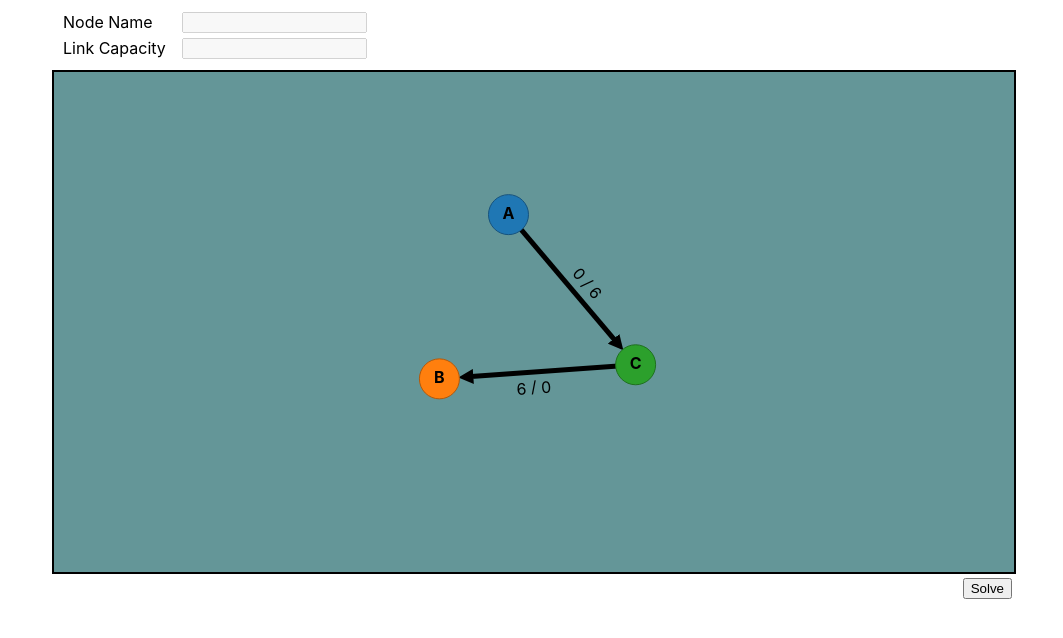
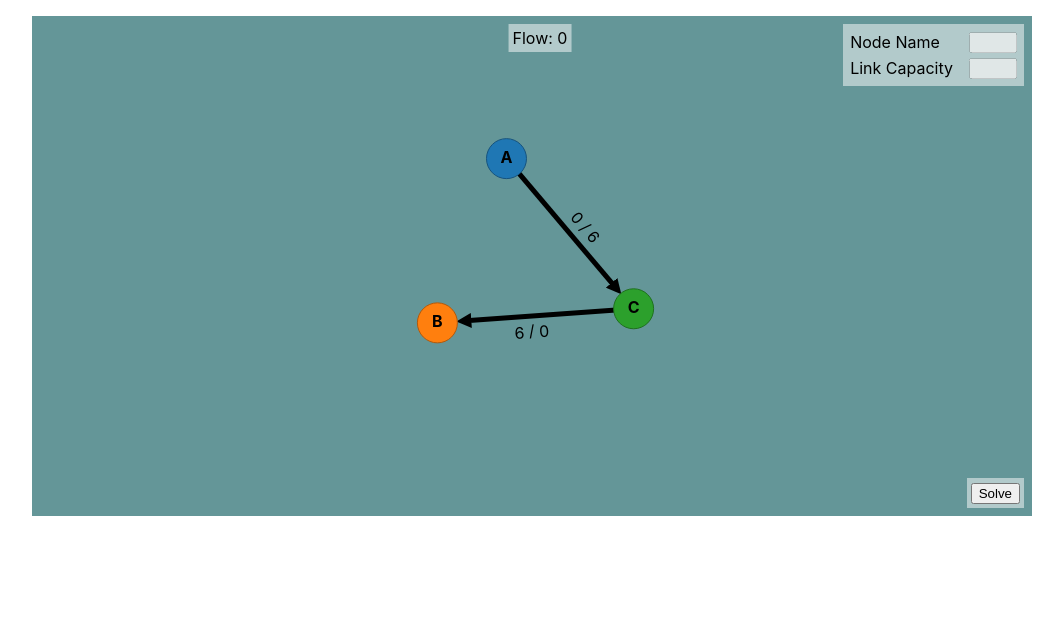
Before and after one commit to TatjanaMerkel/ford-fulkerson-algorithm-app, a React (Create React App) app: page / in a window 1280 px wide. Shown: the top 638 px of the page, without its empty margins (108-1171 px from the left). Built offline with nearby package versions, Linux system fonts and the light colour scheme.

Commit message:
feat: Integrate UI widgets into editor

```diff
--- a/src/components/GraphEditor/GraphEditor.css
+++ b/src/components/GraphEditor/GraphEditor.css
@@ -1,5 +1,10 @@
-table {
-    padding: 8px;
+#graph-editor {
+    position: relative;
+
+    max-width: 1000px;
+    height: 500px;
+
+    margin: 16px auto auto;
 }
 
 .space {
@@ -7,9 +12,10 @@ table {
 }
 
 svg {
+    width: 100%;
+    height: 100%;
     background-color: #649698;
     cursor: default;
-    border: 2px solid black;
     user-select: none;
 }
 
@@ -37,11 +43,34 @@ svg {
     display: none;
 }
 
-#graph-editor {
-    margin: auto;
-    width: 960px;
+/* UI WIDGETS */
+
+.ui-widget {
+    position: absolute;
+
+    margin: 8px;
+    padding: 4px;
+
+    background-color: rgba(255, 255, 255, 0.5);
 }
 
-button {
-    float: right;
+#flow {
+    top: 0;
+    left: 50%;
+
+    transform: translate(-50%, 0);
 }
+
+table {
+    top: 0;
+    right: 0;
+}
+
+table input {
+    width: 40px;
+}
+
+#menu {
+    bottom: 0;
+    right: 0;
+}
--- a/src/components/GraphEditor/GraphEditor.tsx
+++ b/src/components/GraphEditor/GraphEditor.tsx
@@ -2,7 +2,7 @@ import './GraphEditor.css'
 import * as d3 from 'd3'
 import {Selection, Simulation} from 'd3'
 import React, {ChangeEvent, RefObject} from 'react'
-import {fordFulkerson} from "../../ford-fulkerson/ford-fulkerson";
+import {fordFulkerson} from '../../ford-fulkerson/ford-fulkerson'
 
 interface Node {
     name: string
@@ -28,10 +28,7 @@ interface State {
 
 class GraphEditor extends React.Component<Props, State> {
 
-    width = 960
-    height = 500
-
-    divRef: RefObject<HTMLDivElement>
+    svg: RefObject<SVGSVGElement>
 
     nodes: Node[] = [
         {name: 'A', color: 0, x: 100, y: 100},
@@ -68,7 +65,7 @@ class GraphEditor extends React.Component<Props, State> {
             selectedLink: null
         }
 
-        this.divRef = React.createRef()
+        this.svg = React.createRef()
 
         this.setNodeName = this.setNodeName.bind(this)
         this.setLinkCapacity = this.setLinkCapacity.bind(this)
@@ -136,10 +133,7 @@ class GraphEditor extends React.Component<Props, State> {
     /// componentDidMount()
 
     componentDidMount() {
-        const svg = d3.select(this.divRef.current)
-            .append('svg')
-            .attr('width', this.width)
-            .attr('height', this.height)
+        const svg = d3.select(this.svg.current)
             .on('contextmenu', (event: Event) => event.preventDefault())
             .on('mousedown', (event: Event) => this.spawnNode(event))
             .on('mousemove', (event: Event) => this.moveDragLine(event))
@@ -147,8 +141,8 @@ class GraphEditor extends React.Component<Props, State> {
 
         this.simulation = d3.forceSimulation(this.nodes)
             .force('charge', d3.forceManyBody().strength(-1000))
-            .force('x', d3.forceX(this.width / 2))
-            .force('y', d3.forceY(this.height / 2))
+            .force('x', d3.forceX(1000 / 2))
+            .force('y', d3.forceY(500 / 2))
             .on('tick', () => this.tick())
 
         // Define arrow markers for links
@@ -398,7 +392,13 @@ class GraphEditor extends React.Component<Props, State> {
     render() {
         return (
             <div id="graph-editor">
-                <table>
+                <svg ref={this.svg}/>
+
+                <div id="flow" className="ui-widget">
+                    Flow: 0
+                </div>
+
+                <table className="ui-widget">
                     <tbody>
                     <tr>
                         <td>
@@ -433,9 +433,9 @@ class GraphEditor extends React.Component<Props, State> {
                     </tbody>
                 </table>
 
-                <div ref={this.divRef}/>
-
-                <button onClick={this.solve}>Solve</button>
+                <div id="menu" className="ui-widget">
+                    <button onClick={this.solve}>Solve</button>
+                </div>
             </div>
         )
     }
```
